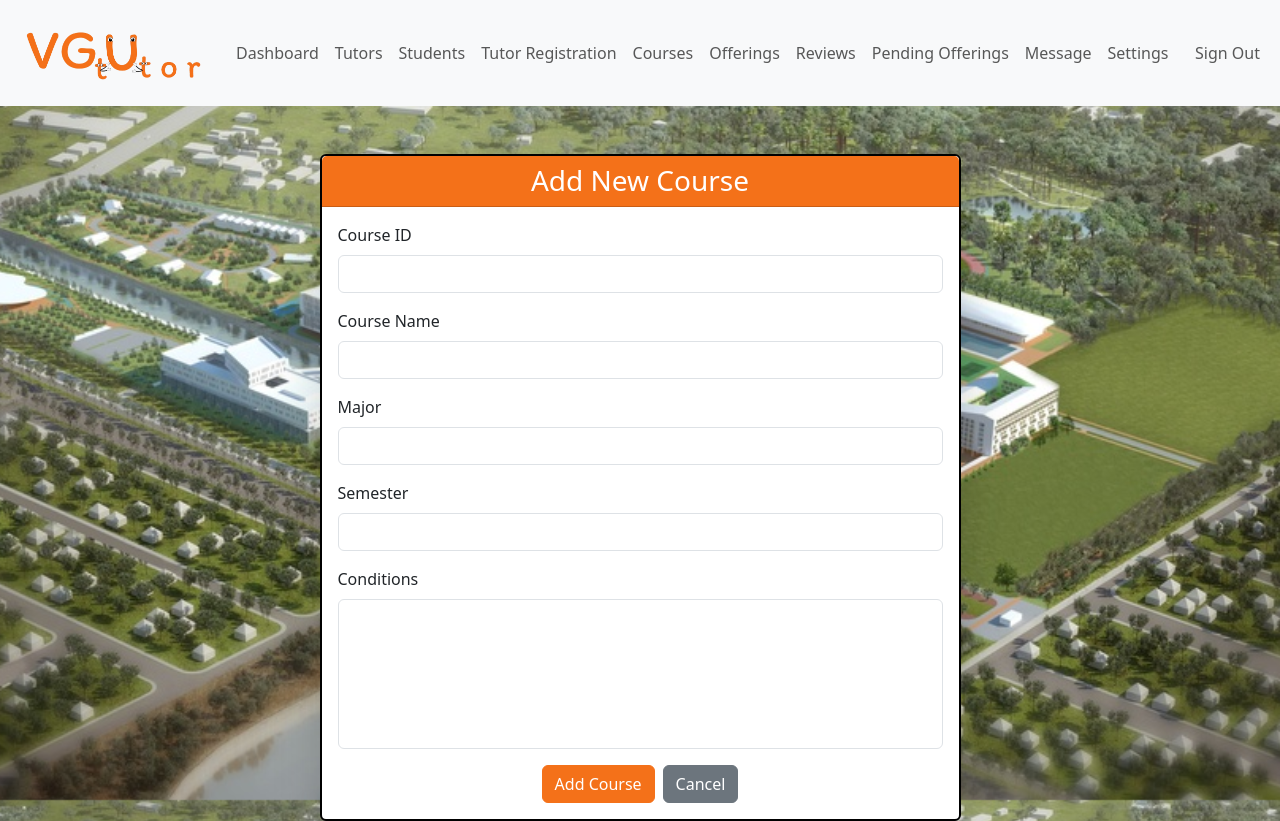
After one commit to manhneee/vgtutor, a PHP site: page /admin/course_processing/addCourse.php in a window 1280 px wide. The commit adds this page. Run offline with PHP 8.4, Linux system fonts and the light colour scheme; the visitor is signed in with stand-in values (Sample User, id 1).

Commit message:
implmented course manipulation

```diff
--- /dev/null
+++ b/admin/course_processing/addCourse.php
@@ -0,0 +1,98 @@
+<?php
+session_start();
+if (!isset($_SESSION['adminid']) || $_SESSION['role'] !== 'Admin') {
+    header("Location: ../../login.php?error=Unauthorized access");
+    exit;
+}
+
+include "../../DB_connection.php";
+
+$success = $error = "";
+if ($_SERVER['REQUEST_METHOD'] === 'POST') {
+    $courseid = $_POST['courseid'] ?? '';
+    $course_name = $_POST['course_name'] ?? '';
+    $major = $_POST['major'] ?? '';
+    $semester = $_POST['semester'] ?? '';
+    $cond = $_POST['cond'] ?? '';
+
+    if ($courseid && $course_name && $major && $semester && $cond) {
+        try {
+            $stmt = $conn->prepare("INSERT INTO course (courseid, course_name, major, semester, cond) VALUES (?, ?, ?, ?, ?)");
+            if ($stmt->execute([$courseid, $course_name, $major, $semester, $cond])) {
+                $success = "Course added successfully!";
+                // Clear form fields after success
+                $_POST = [];
+            } else {
+                $error = "Failed to add course.";
+            }
+        } catch (PDOException $e) {
+            $error = "SQL Error: " . $e->getMessage();
+        }
+    } else {
+        $error = "All fields are required.";
+    }
+}
+?>
+<!DOCTYPE html>
+<html lang="en">
+<head>
+    <meta charset="UTF-8">
+    <meta name="viewport" content="width=device-width, initial-scale=1.0">
+    <title>Add Course</title>
+    <link rel="stylesheet" href="https://cdn.jsdelivr.net/npm/bootstrap@5.3.6/dist/css/bootstrap.min.css">
+    <link rel="stylesheet" href="../../css/style.css">
+    <link rel="icon" href="../../img/logo.png">
+</head>
+<body class="body-home">
+    <?php include "../inc/navbar.php"; ?>
+    <div class="container mt-5">
+        <div class="row justify-content-center">
+            <div class="col-md-7">
+                <div class="card shadow-lg" style="border: 2px solid #000;">
+                    <div class="card-header text-white text-center" style="background-color: #f47119;">
+                        <h3 class="mb-0">Add New Course</h3>
+                    </div>
+                    <?php if ($success): ?>
+                        <div class="alert alert-success" role="alert">
+                            <?= $success ?>
+                        </div>
+                    <?php elseif ($error): ?>
+                        <div class="alert alert-danger" role="alert">
+                            <?= $error ?>
+                        </div>
+                    <?php endif; ?>
+                    <div class="card-body">
+                        <form method="post">
+                            <div class="mb-3">
+                                <label class="form-label">Course ID</label>
+                                <input type="text" name="courseid" class="form-control" value="<?= htmlspecialchars($_POST['courseid'] ?? '') ?>" required>
+                            </div>
+                            <div class="mb-3">
+                                <label class="form-label">Course Name</label>
+                                <input type="text" name="course_name" class="form-control" value="<?= htmlspecialchars($_POST['course_name'] ?? '') ?>" required>
+                            </div>
+                            <div class="mb-3">
+                                <label class="form-label">Major</label>
+                                <input type="text" name="major" class="form-control" value="<?= htmlspecialchars($_POST['major'] ?? '') ?>" required>
+                            </div>
+                            <div class="mb-3">
+                                <label class="form-label">Semester</label>
+                                <input type="text" name="semester" class="form-control" value="<?= htmlspecialchars($_POST['semester'] ?? '') ?>" required>
+                            </div>
+                            <div class="mb-3">
+                                <label class="form-label">Conditions</label>
+                                <textarea name="cond" class="form-control" rows="4" required><?= htmlspecialchars($_POST['cond'] ?? '') ?></textarea>
+                            </div>
+                            <div class="d-flex justify-content-center">
+                                <button type="submit" class="btn btn-primary" style="background-color: #f47119; border-color: #f47119;">Add Course</button>
+                                <a href="course.php" class="btn btn-secondary ms-2">Cancel</a>
+                            </div>
+                        </form>
+                    </div>
+                </div>
+            </div>
+        </div>
+    </div>
+    <script src="https://cdn.jsdelivr.net/npm/bootstrap@5.3.6/dist/js/bootstrap.bundle.min.js"></script>
+</body>
+</html>
--- a/admin/inc/navbar.php
+++ b/admin/inc/navbar.php
@@ -21,7 +21,7 @@
                 <a class="nav-link" href="/vgtutor/admin/tutor_processing/pending_registration.php">Tutor Registration</a>
             </li>
             <li class="nav-item">
-                <a class="nav-link" href="#">Courses</a>
+                <a class="nav-link" href="/vgtutor/admin/course_processing/course.php">Courses</a>
             </li>
             <li class="nav-item">
                 <a class="nav-link" href="#">Offerings</a>
--- a/admin/index.php
+++ b/admin/index.php
@@ -42,7 +42,7 @@ if (isset($_SESSION['adminid']) &&
                 <a href="tutor_processing/pending_registration.php" class="col btn bg-orange m-2 py-3">
                     <i class="fa fa-book fs-1" aria-hidden="true"></i><br>Tutor Registration
                 </a>
-                <a href="" class="col btn bg-orange m-2 py-3">
+                <a href="course_processing/course.php" class="col btn bg-orange m-2 py-3">
                     <i class="fa fa-cubes fs-1" aria-hidden="true"></i><br>Courses
                 </a>
                 <a href="" class="col btn bg-orange m-2 py-3">
--- a/admin/tutor_processing/pending_registration.php
+++ b/admin/tutor_processing/pending_registration.php
@@ -31,7 +31,7 @@ if (isset($_SESSION['adminid']) && isset($_SESSION['role'])) {
 <body class="body-home">
     <?php include "../inc/navbar.php"; ?>
     <div class="container mt-5">
-        <h2 class="mb-4">Pending Tutor Registrations</h3>
+        <h2 class="mb-4">Pending Tutor Registrations</h2>
         <div class="table-responsive">
             <table class="table table-bordered">
                 <thead class="table-dark">
--- a/admin/tutor_processing/tutor.php
+++ b/admin/tutor_processing/tutor.php
@@ -35,12 +35,13 @@ if (isset($_SESSION['adminid']) &&
     ?>
 
     <div class="container mt-5">
+        <h2 class="mb-4">Tutors</h2>
         <div class="table-responsive">
             <table id="table" class="table table-bordered">
             <thead>
                 <tr>
                 <th scope="col">#</th>
-                <th scope="col">TutorID</th>
+                <th scope="col">Tutor ID</th>
                 <th scope="col">Name</th>
                 <th scope="col">Email</th>
                 <th scope="col">GPA</th>
--- a/css/style.css
+++ b/css/style.css
@@ -80,3 +80,12 @@ textarea {
 .n-table {
     max-width: 800px;
 }
+.cond-col {
+    min-width: 220px;
+    max-width: 350px;
+    max-height: 100px;
+    overflow-y: auto;
+    white-space: pre-line;
+    word-break: break-word;
+    display: block;
+}
```
Also changed, not shown: admin/course_processing/course.php (added, +85 -0 lines), admin/course_processing/deleteCourse.php (added, +29 -0 lines), admin/course_processing/editCourse.php (added, +108 -0 lines).
